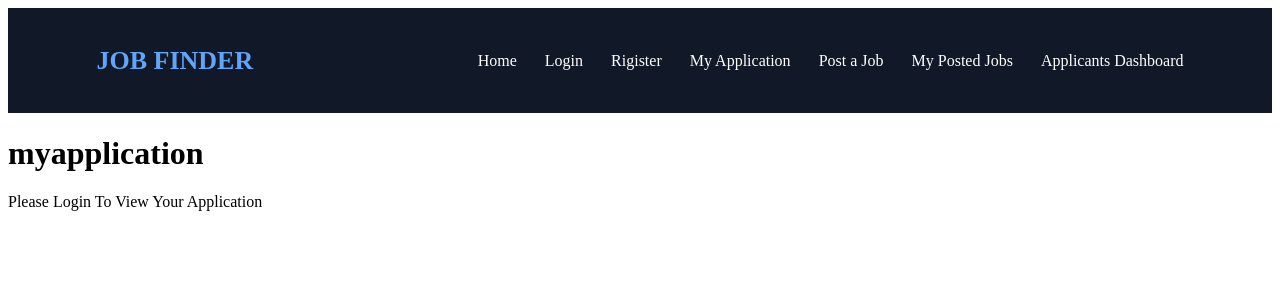
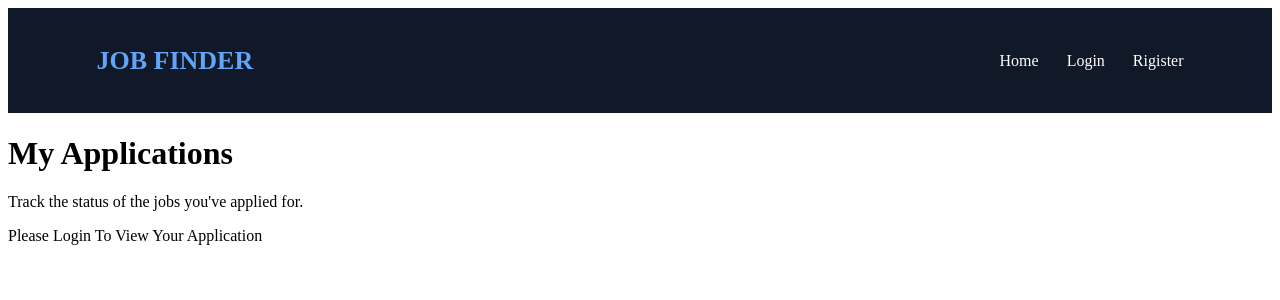
Before and after one commit to mohammedyunus1847/-job-portal, a React (Vite) app in the folder frontend/jobportal/: page /myapplication in a window 1280 px wide. Shown: the top 300 px of the page. Built offline with nearby package versions, Linux system fonts and the light colour scheme.

Commit message:
completed the role based login

```diff
--- a/frontend/jobportal/src/components/navbar.jsx
+++ b/frontend/jobportal/src/components/navbar.jsx
@@ -5,8 +5,28 @@ import { useEffect, useState } from "react";
 
 function Navbar(){
     const[role,setRole] =useState(localStorage.getItem("role"));
-    console.log(role);
-    // useEffect
+    const [token, setToken] = useState(localStorage.getItem("token"));
+    useEffect(()=>{
+        const updateRole = ()=>{
+                console.log("Updated role:", localStorage.getItem("role"));
+                console.log("Updated token:", localStorage.getItem("token"));
+
+            setRole(localStorage.getItem("role"));
+            setToken(localStorage.getItem("token"));
+        };
+
+        window.addEventListener("authChange",updateRole);
+
+        return ()=>{
+            window.removeEventListener("authChange",updateRole)
+        }
+    },[])
+
+    function HandleLogout(){
+        localStorage.removeItem("token");
+        localStorage.removeItem("role")
+        window.dispatchEvent(new Event("authChange"))
+    }
     return(
         <nav className="navbar">
             <h2 className="logo">JOB FINDER</h2>
@@ -14,12 +34,36 @@ function Navbar(){
             <div className="nav-links">
 
                 <Link to="/">Home</Link>
+                {token && (
+                    <button onClick={HandleLogout}>
+                        Logout
+                    </button>
+                )}
+
+            {!token && (
+                <>
                     <Link to="/login">Login</Link>
                     <Link to="/register">Rigister</Link>
+                </>
+            )}
+
+
+            {token && role?.toLowerCase() ==="jobseeker" && (
+                <>
                     <Link to="/myapplication">My Application</Link>
+                </>
+            )}
+
+
+            {token && role?.toLowerCase() === "recruiter" && (
+                <>
                     <Link to="/post-job">Post a Job</Link>
                     <Link to="/my-jobs" >My Posted Jobs</Link>
                     <Link to="/applicants">Applicants Dashboard</Link>
+
+                </>
+
+            )}
 
 
             </div>
--- a/frontend/jobportal/src/pages/Application.jsx
+++ b/frontend/jobportal/src/pages/Application.jsx
@@ -45,7 +45,8 @@ function Application(){
 
     return(
         <div>
-            <h1>myapplication</h1>
+            <h1>My Applications</h1>
+            <p>Track the status of the jobs you've applied for.</p>
             {!loading && !error && applications.length === 0 && (
                 <p>You haven't applied for any jobs yet.</p>
             )}
--- a/frontend/jobportal/src/pages/login.jsx
+++ b/frontend/jobportal/src/pages/login.jsx
@@ -36,6 +36,9 @@ function Login(){
             // const payload = JSON.parse(atob(token.split(".")[1]));
             // console.log(payload)
             // localStorage.setItem("role",data.role);
+            const payload = JSON.parse(atob(data.token.split(".")[1]));
+            localStorage.setItem("role", payload.role);
+            window.dispatchEvent(new Event("authChange"));
             setMessage("Login Successfull");
            console.log(data);
 
```
Lines whose indentation alone changed are shown as unchanged.
